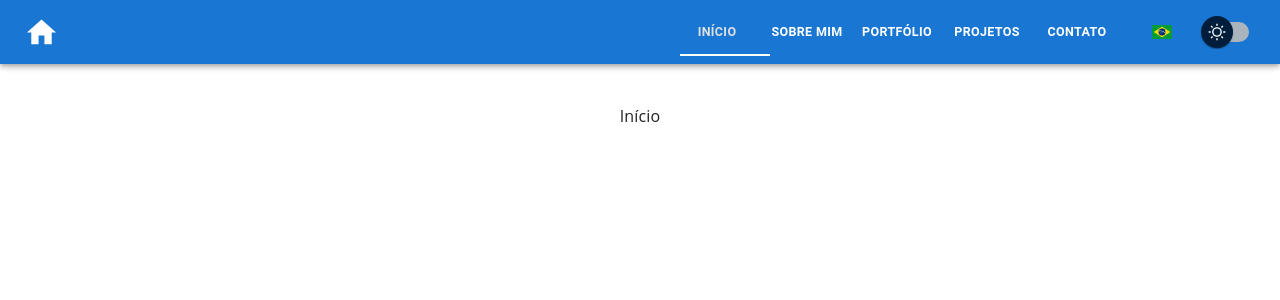
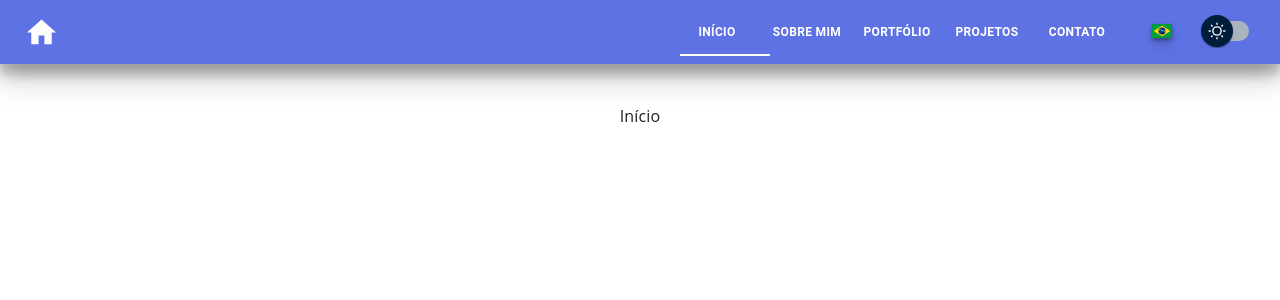
Before and after one commit to tarciziofcipriano/portfolio, a React (Create React App) app: page / in a window 1280 px wide. Shown: the top 300 px of the page. Built offline with nearby package versions, Linux system fonts and the light colour scheme.

Commit message:
Alterar paleta de cores do theme

```diff
--- a/src/Layout.tsx
+++ b/src/Layout.tsx
@@ -1,7 +1,6 @@
 import {
   Box,
   Container,
-  createTheme,
   CssBaseline,
   Drawer,
   List,
@@ -21,6 +20,7 @@ import {
 } from "./routes/constants";
 import Header from "./components/Header";
 import { useTranslation } from "react-i18next";
+import { theme } from "./theme";
 
 interface LayoutProps {
   children: JSX.Element;
@@ -42,19 +42,6 @@ const Layout = ({ children, window }: LayoutProps) => {
       },
     }),
     []
-  );
-
-  const theme = React.useMemo(
-    () =>
-      createTheme({
-        palette: {
-          mode,
-          secondary: {
-            main: "#FFFF",
-          },
-        },
-      }),
-    [mode]
   );
 
   const handleDrawerToggle = () => {
@@ -92,7 +79,7 @@ const Layout = ({ children, window }: LayoutProps) => {
 
   return (
     <ColorModeContext.Provider value={colorMode}>
-      <ThemeProvider theme={theme}>
+      <ThemeProvider theme={theme(mode)}>
         <Box
           sx={{
             display: "flex",
--- a/src/components/Header.tsx
+++ b/src/components/Header.tsx
@@ -28,7 +28,7 @@ const Header = ({
   };
 
   return (
-    <AppBar component="nav" sx={{ borderRadius: 0 }}>
+    <AppBar component="nav">
       <Toolbar sx={{ justifyContent: "space-between" }}>
         <IconButton
           color="inherit"
@@ -80,7 +80,7 @@ const Header = ({
             onChange={handleChange}
             sx={{
               "& .MuiTab-root.Mui-selected": {
-                color: "#E0E0E0",
+                color: "white",
               },
               display: "inline-flex",
             }}
@@ -95,7 +95,7 @@ const Header = ({
                   pb: 0,
                   pr: 2,
                   pl: 0,
-                  fontSize: 12.5,
+                  fontSize: 12,
                   fontWeight: "bold",
                   color: "white",
                 }}
--- a/src/components/LanguageSelector.tsx
+++ b/src/components/LanguageSelector.tsx
@@ -65,7 +65,11 @@ const LanguageSelector = ({ isMenu }: LanguageSelectorProps) => {
           width="20"
           src={`/images/${currentLanguage.code}.png`}
           alt={`Flag of ${currentLanguage.label}`}
-          style={{ marginRight: isMenu ? 0 : 8 }}
+          style={{
+            marginRight: isMenu ? 0 : 8,
+            boxShadow:
+              "rgba(0, 0, 0, 0.4) 0px 2px 4px, rgba(0, 0, 0, 0.3) 0px 7px 13px -3px, rgba(0, 0, 0, 0.2) 0px -3px 0px inset",
+          }}
         />
       </Button>
       <Menu
--- /dev/null
+++ b/src/theme.ts
@@ -0,0 +1,32 @@
+import { createTheme, PaletteMode } from "@mui/material";
+
+export const theme = (mode: PaletteMode | undefined) =>
+  createTheme({
+    palette: {
+      mode,
+      primary: {
+        main: "#5E72E4",
+      },
+      secondary: {
+        main: "#FFFF",
+      },
+    },
+    components: {
+      MuiTextField: {
+        defaultProps: {
+          color: "secondary",
+          sx: {
+            fontFamily: "Open Sans",
+          },
+        },
+      },
+      MuiAppBar: {
+        defaultProps: {
+          sx: {
+            boxShadow:
+              "rgba(0, 0, 0, 0.25) 0px 14px 28px, rgba(0, 0, 0, 0.22) 0px 10px 10px",
+          },
+        },
+      },
+    },
+  });
```
